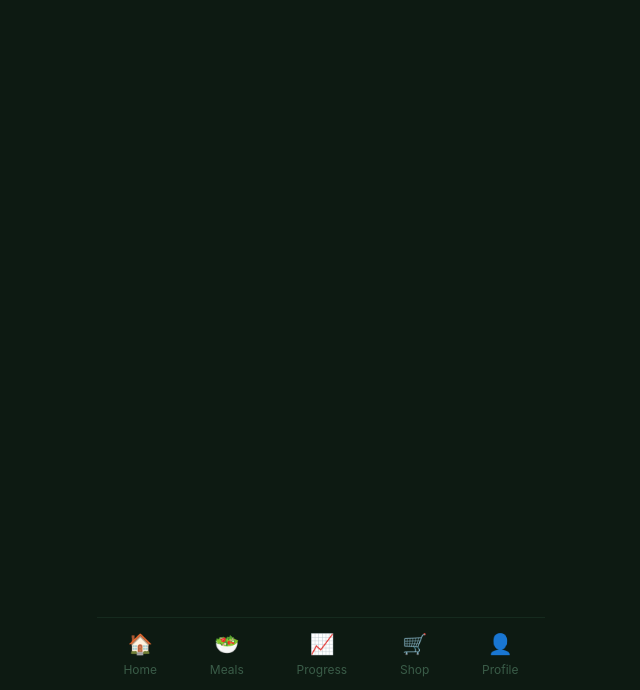
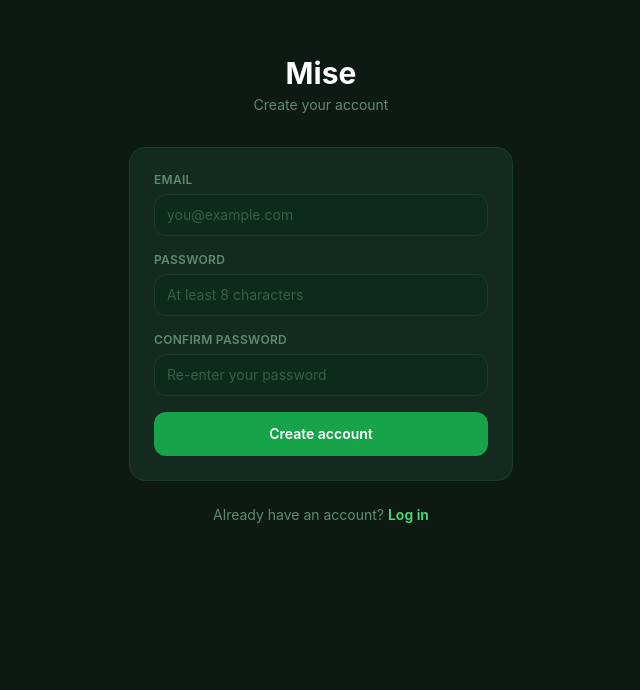
Before and after one commit to rustyanaconda/bulkup, a React (Vite) app in the folder frontend/: page /signup in a window 1280 px wide. Shown: the part 110-800 px from the top of the page, without its empty margins (319-959 px from the left). Built offline with nearby package versions, Linux system fonts and the light colour scheme; no server answers.

Commit message:
Add login and signup pages

```diff
--- a/frontend/src/App.jsx
+++ b/frontend/src/App.jsx
@@ -6,20 +6,18 @@ import Shop          from './pages/Shop'
 import Profile       from './pages/Profile'
 import WhoopCallback from './pages/WhoopCallback'
 import Privacy       from './pages/Privacy'
+import Login         from './pages/Login'
+import Signup        from './pages/Signup'
 import BottomNav     from './components/BottomNav'
 
-/**
- * App — root component.
- *
- * /whoop/callback is a transient redirect-handler with no chrome.
- * All other routes share the BottomNav shell.
- */
 export default function App() {
   return (
     <Routes>
       {/* Standalone pages — no nav bar */}
       <Route path="/whoop/callback" element={<WhoopCallback />} />
       <Route path="/privacy"        element={<Privacy />} />
+      <Route path="/login"          element={<Login />} />
+      <Route path="/signup"         element={<Signup />} />
 
       {/* Main app shell — all routes share the BottomNav */}
       <Route path="*" element={
--- /dev/null
+++ b/frontend/src/context/AuthContext.jsx
@@ -0,0 +1,27 @@
+import { createContext, useContext, useState } from 'react'
+
+const AuthContext = createContext(null)
+
+export function AuthProvider({ children }) {
+  const [token, setToken] = useState(() => localStorage.getItem('mise_token'))
+
+  function login(newToken) {
+    localStorage.setItem('mise_token', newToken)
+    setToken(newToken)
+  }
+
+  function logout() {
+    localStorage.removeItem('mise_token')
+    setToken(null)
+  }
+
+  return (
+    <AuthContext.Provider value={{ token, isLoggedIn: !!token, login, logout }}>
+      {children}
+    </AuthContext.Provider>
+  )
+}
+
+export function useAuth() {
+  return useContext(AuthContext)
+}
--- a/frontend/src/main.jsx
+++ b/frontend/src/main.jsx
@@ -2,12 +2,15 @@ import React from 'react'
 import ReactDOM from 'react-dom/client'
 import { BrowserRouter } from 'react-router-dom'
 import App from './App'
+import { AuthProvider } from './context/AuthContext'
 import './index.css'
 
 ReactDOM.createRoot(document.getElementById('root')).render(
   <React.StrictMode>
     <BrowserRouter>
-      <App />
+      <AuthProvider>
+        <App />
+      </AuthProvider>
     </BrowserRouter>
   </React.StrictMode>
 )
--- /dev/null
+++ b/frontend/src/pages/Login.jsx
@@ -0,0 +1,118 @@
+import { useState } from 'react'
+import { Link, useNavigate, useLocation } from 'react-router-dom'
+import { useAuth } from '../context/AuthContext'
+
+const API = import.meta.env.VITE_API_URL || 'http://localhost:8000'
+
+export default function Login() {
+  const navigate  = useNavigate()
+  const location  = useLocation()
+  const { login } = useAuth()
+
+  const signupSuccess = location.state?.signupSuccess
+
+  const [email,    setEmail]    = useState('')
+  const [password, setPassword] = useState('')
+  const [error,    setError]    = useState(null)
+  const [loading,  setLoading]  = useState(false)
+
+  async function handleSubmit(e) {
+    e.preventDefault()
+    setError(null)
+    setLoading(true)
+
+    try {
+      const res = await fetch(`${API}/auth/login`, {
+        method:  'POST',
+        headers: { 'Content-Type': 'application/json' },
+        body:    JSON.stringify({ email: email.trim(), password }),
+      })
+      const data = await res.json()
+      if (!res.ok) {
+        setError(data.detail || 'Login failed. Please try again.')
+        return
+      }
+      login(data.token)
+      navigate('/')
+    } catch {
+      setError('Could not reach the server. Check your connection.')
+    } finally {
+      setLoading(false)
+    }
+  }
+
+  return (
+    <div className="min-h-screen bg-[#0D1A12] flex items-center justify-center px-4">
+      <div className="w-full max-w-sm">
+
+        <div className="text-center mb-8">
+          <h1 className="text-3xl font-bold text-white">Mise</h1>
+          <p className="text-[#5C8C6E] text-sm mt-1">Log in to your account</p>
+        </div>
+
+        {signupSuccess && (
+          <div className="mb-4 text-sm text-green-400 bg-green-900/20 rounded-xl px-3 py-2 text-center border border-green-800/30">
+            Account created — you can now log in.
+          </div>
+        )}
+
+        <form onSubmit={handleSubmit} className="bg-[#152A1E] rounded-2xl p-6 border border-[#1E3A2A] space-y-4">
+
+          <div>
+            <label className="block text-xs text-[#5C8C6E] uppercase tracking-wide font-semibold mb-1.5">
+              Email
+            </label>
+            <input
+              type="email"
+              required
+              autoComplete="email"
+              value={email}
+              onChange={e => setEmail(e.target.value)}
+              placeholder="you@example.com"
+              className="w-full bg-[#0D2A1A] border border-[#1E3A2A] rounded-xl px-3 py-2.5
+                         text-sm text-white placeholder-[#3A5C48] focus:outline-none
+                         focus:border-green-700"
+            />
+          </div>
+
+          <div>
+            <label className="block text-xs text-[#5C8C6E] uppercase tracking-wide font-semibold mb-1.5">
+              Password
+            </label>
+            <input
+              type="password"
+              required
+              autoComplete="current-password"
+              value={password}
+              onChange={e => setPassword(e.target.value)}
+              placeholder="Your password"
+              className="w-full bg-[#0D2A1A] border border-[#1E3A2A] rounded-xl px-3 py-2.5
+                         text-sm text-white placeholder-[#3A5C48] focus:outline-none
+                         focus:border-green-700"
+            />
+          </div>
+
+          {error && (
+            <p className="text-sm text-red-400 bg-red-900/20 rounded-xl px-3 py-2">{error}</p>
+          )}
+
+          <button
+            type="submit"
+            disabled={loading}
+            className="w-full py-3 rounded-xl bg-green-600 hover:bg-green-500
+                       disabled:opacity-50 text-white text-sm font-semibold transition-colors"
+          >
+            {loading ? 'Logging in…' : 'Log in'}
+          </button>
+        </form>
+
+        <p className="text-center text-sm text-[#5C8C6E] mt-6">
+          Don't have an account?{' '}
+          <Link to="/signup" className="text-green-400 font-semibold hover:text-green-300 transition-colors">
+            Sign up
+          </Link>
+        </p>
+      </div>
+    </div>
+  )
+}
--- /dev/null
+++ b/frontend/src/pages/Signup.jsx
@@ -0,0 +1,133 @@
+import { useState } from 'react'
+import { Link, useNavigate } from 'react-router-dom'
+
+const API = import.meta.env.VITE_API_URL || 'http://localhost:8000'
+
+export default function Signup() {
+  const navigate = useNavigate()
+
+  const [email,    setEmail]    = useState('')
+  const [password, setPassword] = useState('')
+  const [confirm,  setConfirm]  = useState('')
+  const [error,    setError]    = useState(null)
+  const [loading,  setLoading]  = useState(false)
+
+  async function handleSubmit(e) {
+    e.preventDefault()
+    setError(null)
+
+    if (password !== confirm) {
+      setError('Passwords do not match.')
+      return
+    }
+    if (password.length < 8) {
+      setError('Password must be at least 8 characters.')
+      return
+    }
+
+    setLoading(true)
+    try {
+      const res = await fetch(`${API}/auth/signup`, {
+        method:  'POST',
+        headers: { 'Content-Type': 'application/json' },
+        body:    JSON.stringify({ email: email.trim(), password }),
+      })
+      const data = await res.json()
+      if (!res.ok) {
+        setError(data.detail || 'Signup failed. Please try again.')
+        return
+      }
+      navigate('/login', { state: { signupSuccess: true } })
+    } catch {
+      setError('Could not reach the server. Check your connection.')
+    } finally {
+      setLoading(false)
+    }
+  }
+
+  return (
+    <div className="min-h-screen bg-[#0D1A12] flex items-center justify-center px-4">
+      <div className="w-full max-w-sm">
+
+        <div className="text-center mb-8">
+          <h1 className="text-3xl font-bold text-white">Mise</h1>
+          <p className="text-[#5C8C6E] text-sm mt-1">Create your account</p>
+        </div>
+
+        <form onSubmit={handleSubmit} className="bg-[#152A1E] rounded-2xl p-6 border border-[#1E3A2A] space-y-4">
+
+          <div>
+            <label className="block text-xs text-[#5C8C6E] uppercase tracking-wide font-semibold mb-1.5">
+              Email
+            </label>
+            <input
+              type="email"
+              required
+              autoComplete="email"
+              value={email}
+              onChange={e => setEmail(e.target.value)}
+              placeholder="you@example.com"
+              className="w-full bg-[#0D2A1A] border border-[#1E3A2A] rounded-xl px-3 py-2.5
+                         text-sm text-white placeholder-[#3A5C48] focus:outline-none
+                         focus:border-green-700"
+            />
+          </div>
+
+          <div>
+            <label className="block text-xs text-[#5C8C6E] uppercase tracking-wide font-semibold mb-1.5">
+              Password
+            </label>
+            <input
+              type="password"
+              required
+              autoComplete="new-password"
+              value={password}
+              onChange={e => setPassword(e.target.value)}
+              placeholder="At least 8 characters"
+              className="w-full bg-[#0D2A1A] border border-[#1E3A2A] rounded-xl px-3 py-2.5
+                         text-sm text-white placeholder-[#3A5C48] focus:outline-none
+                         focus:border-green-700"
+            />
+          </div>
+
+          <div>
+            <label className="block text-xs text-[#5C8C6E] uppercase tracking-wide font-semibold mb-1.5">
+              Confirm Password
+            </label>
+            <input
+              type="password"
+              required
+              autoComplete="new-password"
+              value={confirm}
+              onChange={e => setConfirm(e.target.value)}
+              placeholder="Re-enter your password"
+              className="w-full bg-[#0D2A1A] border border-[#1E3A2A] rounded-xl px-3 py-2.5
+                         text-sm text-white placeholder-[#3A5C48] focus:outline-none
+                         focus:border-green-700"
+            />
+          </div>
+
+          {error && (
+            <p className="text-sm text-red-400 bg-red-900/20 rounded-xl px-3 py-2">{error}</p>
+          )}
+
+          <button
+            type="submit"
+            disabled={loading}
+            className="w-full py-3 rounded-xl bg-green-600 hover:bg-green-500
+                       disabled:opacity-50 text-white text-sm font-semibold transition-colors"
+          >
+            {loading ? 'Creating account…' : 'Create account'}
+          </button>
+        </form>
+
+        <p className="text-center text-sm text-[#5C8C6E] mt-6">
+          Already have an account?{' '}
+          <Link to="/login" className="text-green-400 font-semibold hover:text-green-300 transition-colors">
+            Log in
+          </Link>
+        </p>
+      </div>
+    </div>
+  )
+}
```
